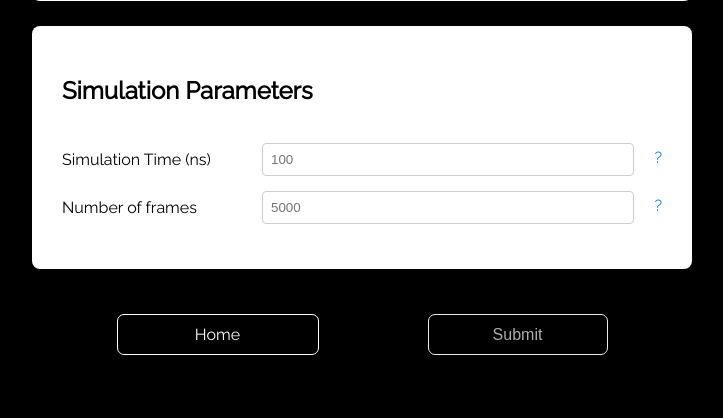
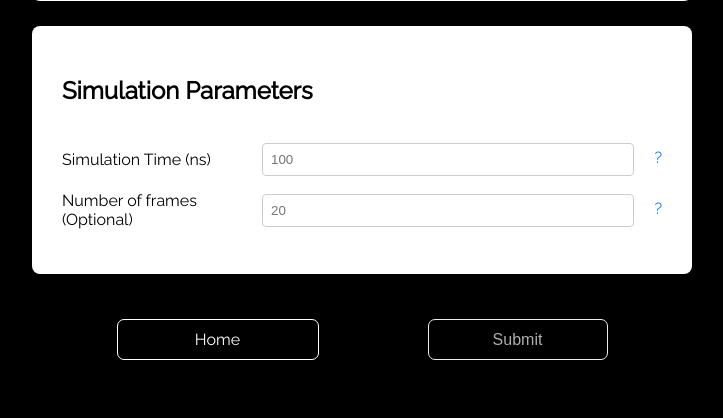
Before and after one commit to AtharvaTilewale/GRAVITy_Web, a Flask app: page /simulate in a window 1280 px wide. Shown: the part 833-1251 px from the top of the page, without its empty margins (274-997 px from the left). Before the commit the page ends 1188 px from the top, so only its background shows below. Run offline with Flask 3, Linux system fonts and the light colour scheme; parts of the project's set-up code (start-up, migrations or seed data) failed here and were passed over.

Commit message:
new update
added feature to add customized frames

```diff
--- a/templates/simulate.html
+++ b/templates/simulate.html
@@ -266,9 +266,9 @@
                 </div>
             </div>
             <div class="form-row">
-                <label for="sim_frames">Number of frames</label>
+                <label for="sim_frames">Number of frames (Optional)</label>
                 <div class="input-container">
-                    <input type="text" id="sim_frames" name="sim_frames" placeholder="5000" required>
+                    <input type="text" id="sim_frames" name="sim_frames" placeholder="20">
                     <span class="tooltip">?
                         <span class="tooltiptext">Select number of frames to be saved</span>
                     </span>
```
Also changed, not shown: 1 other file.
